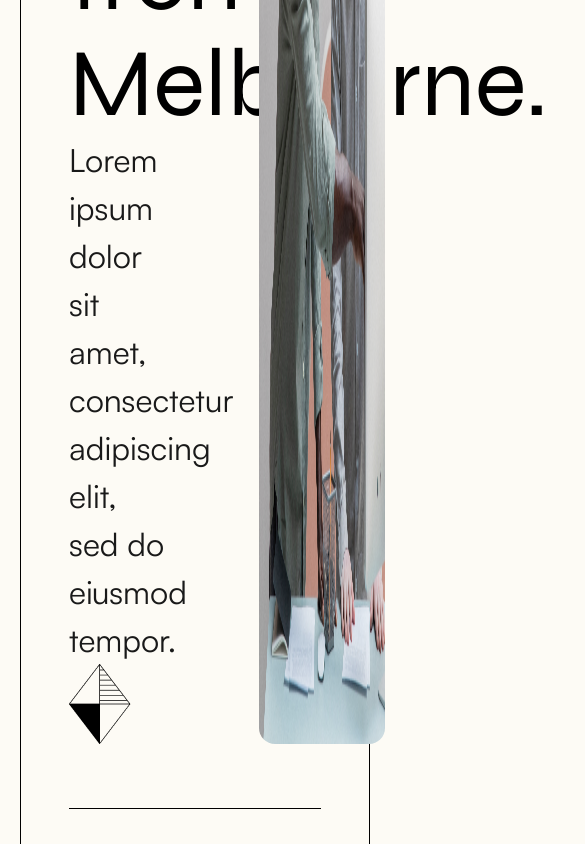
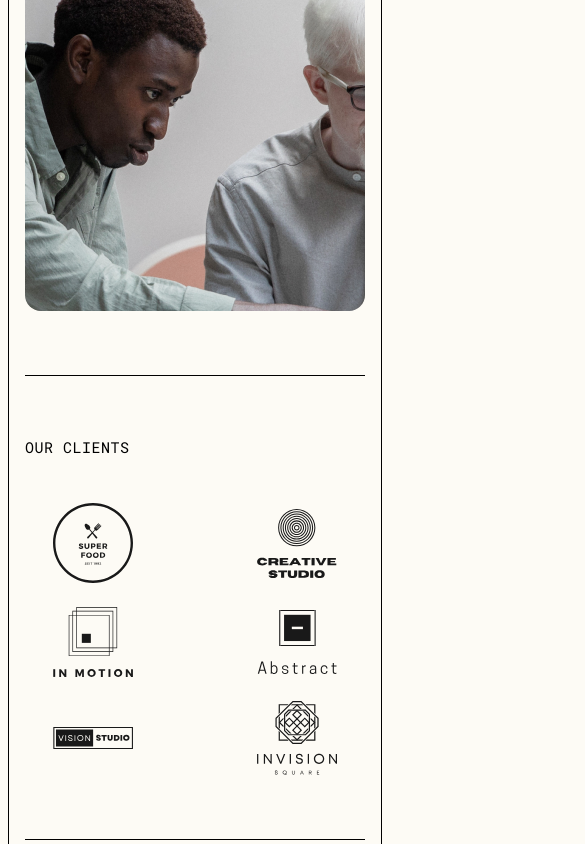
Before and after one commit to taodemy/website, a Next.js app: page / in a window 390 px wide. Shown: the part 820-1664 px from the top of the page, 585 px wide, since content can reach past the window. Built offline with nearby package versions, Linux system fonts and the light colour scheme.

Commit message:
fix: responsive update for hero & our client section

```diff
--- a/components/general/IconItem.tsx
+++ b/components/general/IconItem.tsx
@@ -8,8 +8,8 @@ interface Props {
 
 const IconItem = ({ aria_label, alt, icon }: Props) => {
   return (
-    <div>
-      <img src={icon} arial-label={aria_label} alt={alt} />
+    <div className={styles.icon__item}>
+      <img className={styles.icon__img} src={icon} arial-label={aria_label} alt={alt} />
     </div>
   );
 };
--- a/styles/Hero.module.css
+++ b/styles/Hero.module.css
@@ -14,8 +14,9 @@
   width: 50%;
 }
 
-.hero__solgan {
+.hero__slogan {
   color: var(--text-default);
+  margin-bottom: 16px;
 }
 
 .hero__txt {
@@ -25,11 +26,51 @@
 
 .hero__photo {
   border-radius: 16px;
+  width: 100%;
   height: 100%;
+  object-fit: cover;
 }
 
 .hero__icon {
   color: var(--icon-default);
   height: fit-content;
   width: fit-content;
+  padding-top: 16px;
 }
+
+/*responsive styling*/
+@media (max-width: 1023px) {
+  .hero {
+    display: block;
+  }
+
+  .hero__section {
+    width: 100%;
+  }
+
+  .hero__txt {
+    max-width: 100%;
+  }
+
+  .hero__icon {
+    padding-bottom: 24px;
+  }
+
+  .hero__photo {
+    height: 700px;
+    object-position: 70% 0%;
+  }
+}
+
+@media (max-width: 743px) {
+  .hero__slogan {
+    font-size: 48px;
+    line-height: 120%;
+  }
+
+  .hero__photo {
+    height: 400px;
+    object-fit: none;
+    object-position: 60% 0%;
+  }
+}
--- a/styles/OurClients.module.css
+++ b/styles/OurClients.module.css
@@ -1,17 +1,14 @@
 .our_clients {
-  margin-top: 64px;
   display: flex;
   flex-direction: row;
   justify-content: space-between;
   align-items: center;
-  padding: 0 0px;
+  padding: 64px 0px;
   border-bottom: 1px solid black;
-  padding-bottom: 64px;
 }
 
 .our_clients__text {
   font-size: 15px;
-  width: 105px;
   line-height: 100%;
 }
 
@@ -20,9 +17,44 @@
   flex-direction: row;
   justify-content: space-between;
   align-items: center;
-  padding: 0px;
   padding-left: 64px;
   border-left: 1px solid black;
-  width: 1550px;
-  height: 80px;
+  width: 85%;
 }
+
+.icon__item {
+  display: flex;
+  justify-content: center;
+}
+
+/*responsive styling*/
+@media (max-width: 1023px) {
+  .our_clients {
+    flex-direction: column;
+    align-items: flex-start;
+  }
+
+  .our_clients__text {
+    margin-bottom: 48px;
+  }
+
+  .our_clients__icons {
+    display: grid;
+    grid-template-columns: repeat(3, 20%);
+    row-gap: 24px;
+    padding-left: 0px;
+    border-left: none;
+    width: 100%;
+  }
+
+  .icon__img {
+    width: 80px;
+    object-fit: contain;
+  }
+}
+
+@media (max-width: 743px) {
+  .our_clients__icons {
+    grid-template-columns: repeat(2, 40%);
+  }
+}
--- a/styles/globals.css
+++ b/styles/globals.css
@@ -116,3 +116,22 @@ body {
   margin: 20px;
   border: 1px solid var(--border-default);
 }
+
+@media (max-width: 1043px) {
+  .page__wrapper {
+    margin: 16px;
+  }
+}
+
+@media (max-width: 1043px) {
+  .page__wrapper {
+    margin: 16px;
+  }
+}
+
+@media (max-width: 743px) {
+  .page__wrapper {
+    padding: 16px;
+    margin: 8px;
+  }
+}
```
